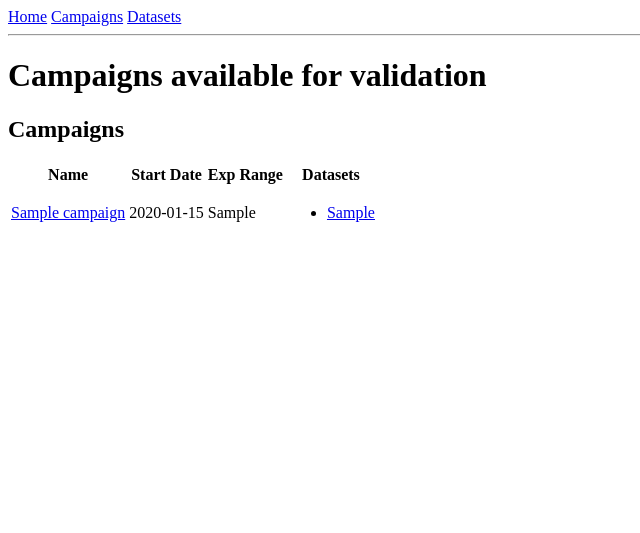
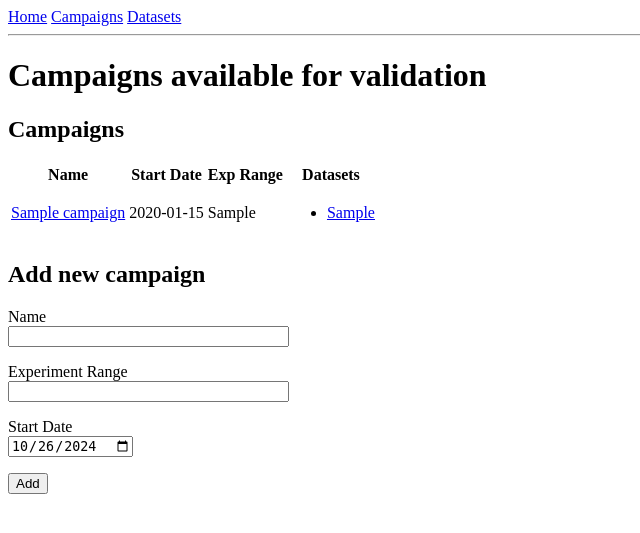
Before and after one commit to CamCoop1/validation_crud, a Flask app: page /campaigns in a window 1280 px wide. Shown: the top 533 px of the page, without its empty margins (0-640 px from the left). Run offline with Flask 3, Linux system fonts and the light colour scheme; tables that the repository leaves empty hold one stand-in row (values such as "Sample post"); parts of the project's set-up code (start-up, migrations or seed data) failed here and were passed over.

Commit message:
Created Add campaign form and functionality

```diff
--- /dev/null
+++ b/app/forms.py
@@ -0,0 +1,14 @@
+from flask_wtf import FlaskForm
+from wtforms import StringField, PasswordField, BooleanField, SubmitField, \
+    TextAreaField, DateField
+from wtforms.validators import ValidationError, DataRequired, Email, EqualTo, \
+    Length
+import sqlalchemy as sa
+from app import db
+from datetime import datetime
+
+class AddCampaign(FlaskForm):
+    name = StringField('Name', validators=[DataRequired()])
+    exp_range = StringField('Experiment Range', validators=[DataRequired()])
+    start_date = DateField('Start Date', default=datetime.utcnow )
+    submit = SubmitField('Add')
--- a/app/routes.py
+++ b/app/routes.py
@@ -1,5 +1,8 @@
-from flask import render_template, request
-from app import app, models
+from flask import render_template, request, flash, redirect, url_for
+from app import app, db, models
+from app.forms import AddCampaign, DeleteCampaign
+import sqlalchemy as sa
+from datetime import datetime
 
 @app.route('/')
 @app.route('/index')
@@ -9,14 +12,22 @@ def index():
     return render_template("index.html", campaigns = campaigns, datasets=datasets)
 
 @app.route("/campaigns/<id>")
-@app.route("/campaigns")
+@app.route("/campaigns", methods = ["GET", "POST"] )
 def campaigns(id=None):
+    form = AddCampaign()
+    if form.validate_on_submit():
+        print(form.start_date.data)
+        campaign = models.Campaign(name=form.name.data, exp_range = form.exp_range.data, start_date=form.start_date.data)
+        db.session.add(campaign)
+        db.session.commit()
+        flash("New campaign added")
+        return redirect(url_for("campaigns"))
     if id:
         campaigns = models.Campaign.query.filter_by(id=id).all()
-        return render_template("campaigns.html", campaigns=campaigns, single_view = True)
+        return render_template("campaigns.html", campaigns=campaigns, form=form, campaign_group=False)
 
     campaigns = models.Campaign.query.all()
-    return render_template("campaigns.html", campaigns=campaigns)
+    return render_template("campaigns.html", campaigns=campaigns, form=form, campaign_group=True)
 
 @app.route("/datasets/<id>")
 @app.route("/datasets")
--- a/app/templates/campaigns.html
+++ b/app/templates/campaigns.html
@@ -4,5 +4,32 @@
     <h1>Campaigns available for validation</h1>
 
    {% include "tables/campaign_table.html" %}
-
+   {% if campaign_group %}
+    <h2>Add new campaign</h2>
+    <form action="" method="POST" novalidate>
+        {{ form.hidden_tag() }}
+        <p>
+            {{ form.name.label }}<br>
+            {{ form.name(size=32) }}<br>
+            {% for error in form.name.errors %}
+            <span style="color: red;">[{{ error }}]</span>
+            {% endfor %}
+        </p>
+        <p>
+            {{ form.exp_range.label }}<br>
+            {{ form.exp_range(size=32) }}<br>
+            {% for error in form.exp_range.errors %}
+            <span style="color: red;">[{{ error }}]</span>
+            {% endfor %}
+        </p>
+        <p>
+            {{ form.start_date.label }}<br>
+            {{ form.start_date(size=32) }}<br>
+            {% for error in form.exp_range.errors %}
+            <span style="color: red;">[{{ error }}]</span>
+            {% endfor %}
+            </p>
+        <p>{{ form.submit() }}</p>
+    </form>
+    {% endif %}
 {% endblock %}
```
Also changed, not shown: app/__init__.py (+3 -9 lines), app/config.py (added, +14 -0 lines), db.sqlite.
